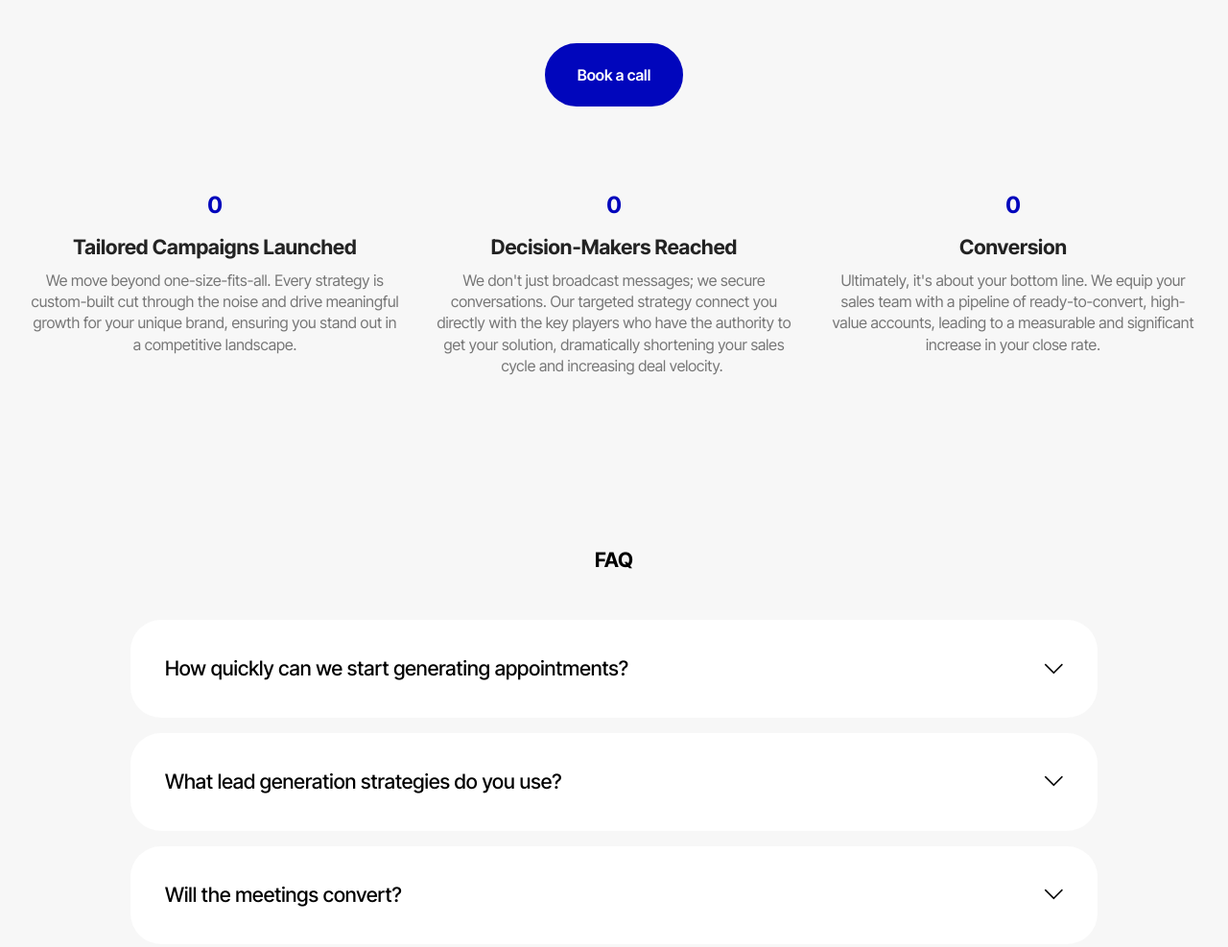
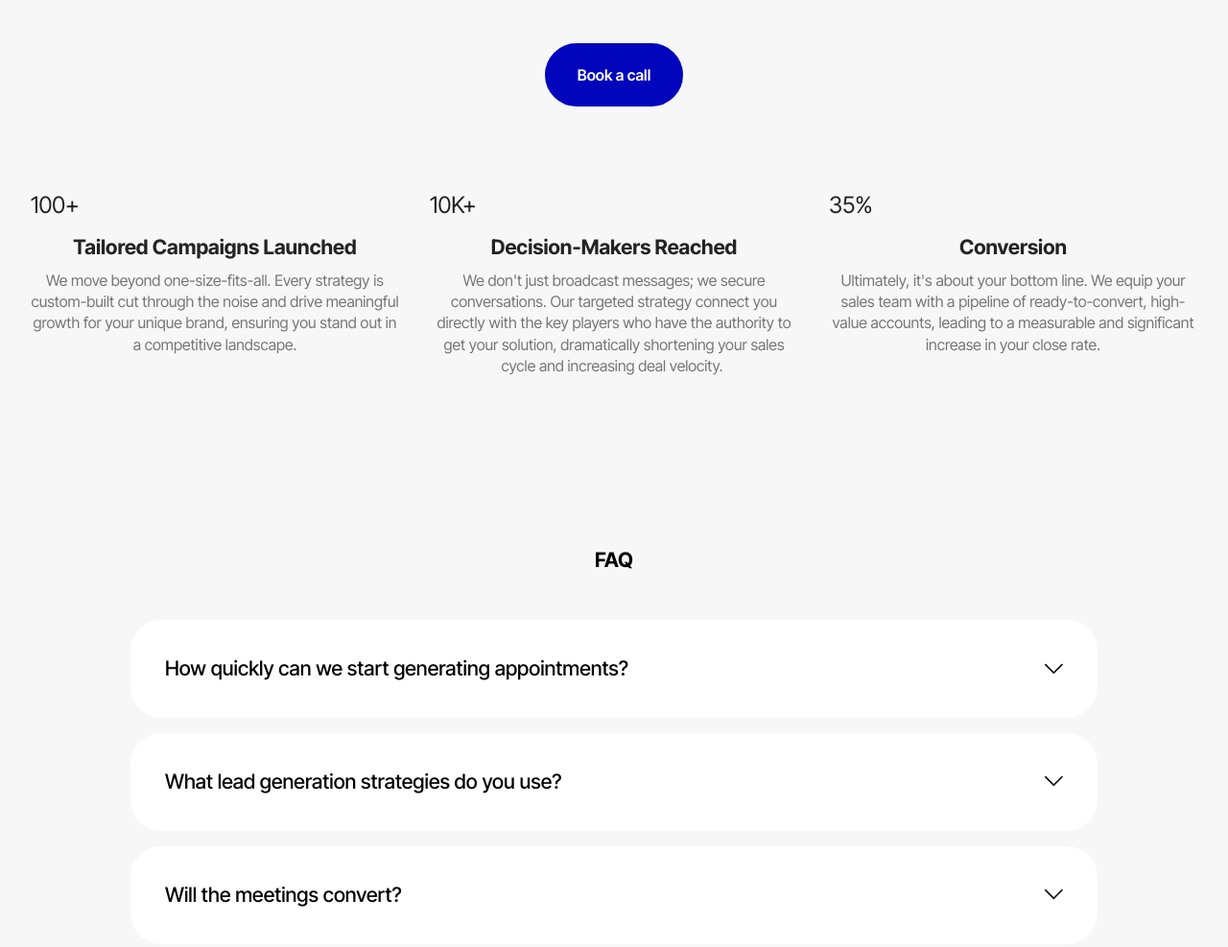
Before and after one commit to aazan-ul-hassan/aazan-ul-hassan.github.io, a plain HTML site: page index.html in a window 1280 px wide. Shown: the part 4089-5076 px from the top of the page at 96% size. Drawn offline with Linux system fonts and the light colour scheme.

Commit message:
Update index.html

```diff
--- a/index.html
+++ b/index.html
@@ -290,7 +290,7 @@
 			<div class="item features-without-image col-12 col-md-6 col-lg-4 item-mb active">
 				<div class="item-wrapper">
 					<div class="title mb-3">
-						<h3 class="count mbr-fonts-style display-1">
+						<h3 class="mbr-fonts-style display-1">
 							100+</h3>
 					</div>
 					<h4 class="card-title mbr-fonts-style display-4">
@@ -301,7 +301,7 @@
 			<div class="item features-without-image col-12 col-md-6 col-lg-4 item-mb">
 				<div class="item-wrapper">
 					<div class="title mb-3">
-						<h3 class="count mbr-fonts-style display-1">
+						<h3 class="mbr-fonts-style display-1">
 							10K+</h3>
 					</div>
 					<h4 class="card-title mbr-fonts-style display-4">
@@ -312,7 +312,7 @@
 			<div class="item features-without-image col-12 col-md-6 col-lg-4 item-mb">
 				<div class="item-wrapper">
 					<div class="title mb-3">
-						<h3 class="count mbr-fonts-style display-1">35%</h3>
+						<h3 class="mbr-fonts-style display-1">35%</h3>
 					</div>
 					<h4 class="card-title mbr-fonts-style display-4">
 						<strong>Conversion</strong></h4>
```
